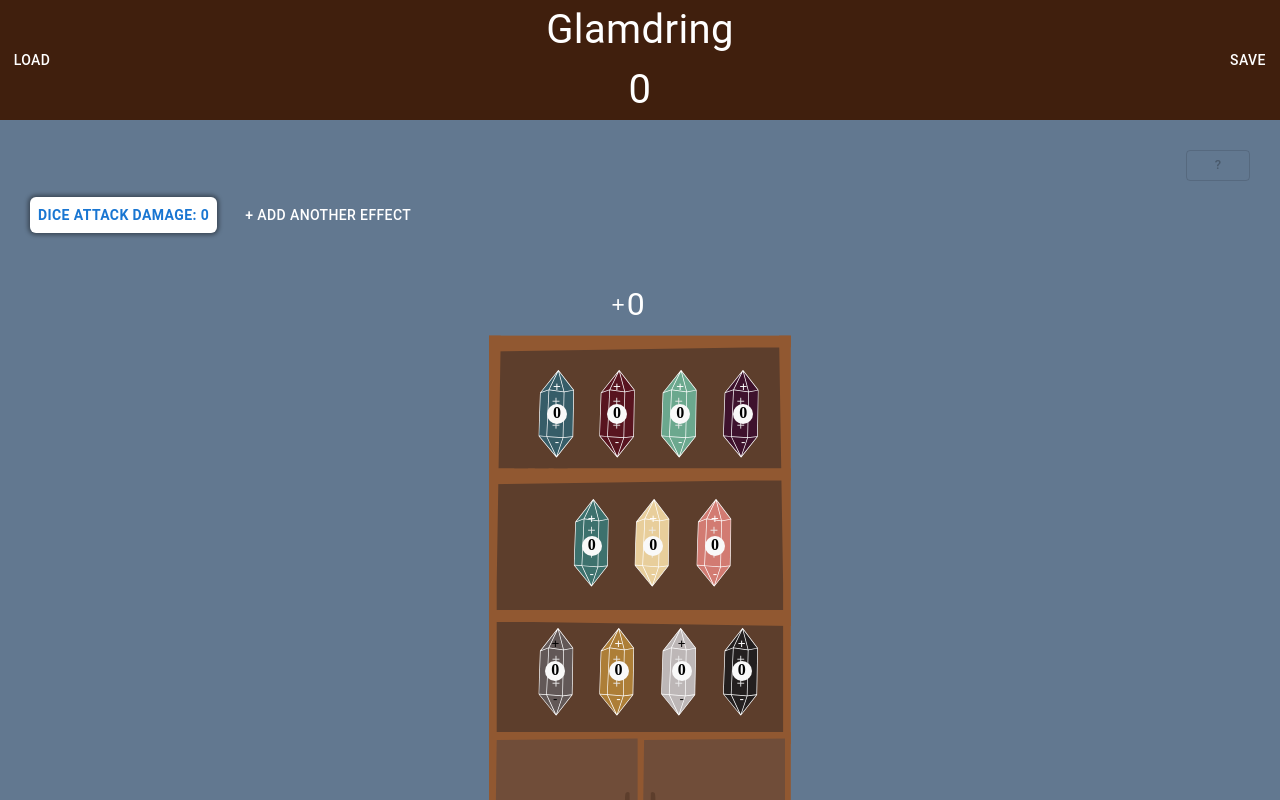
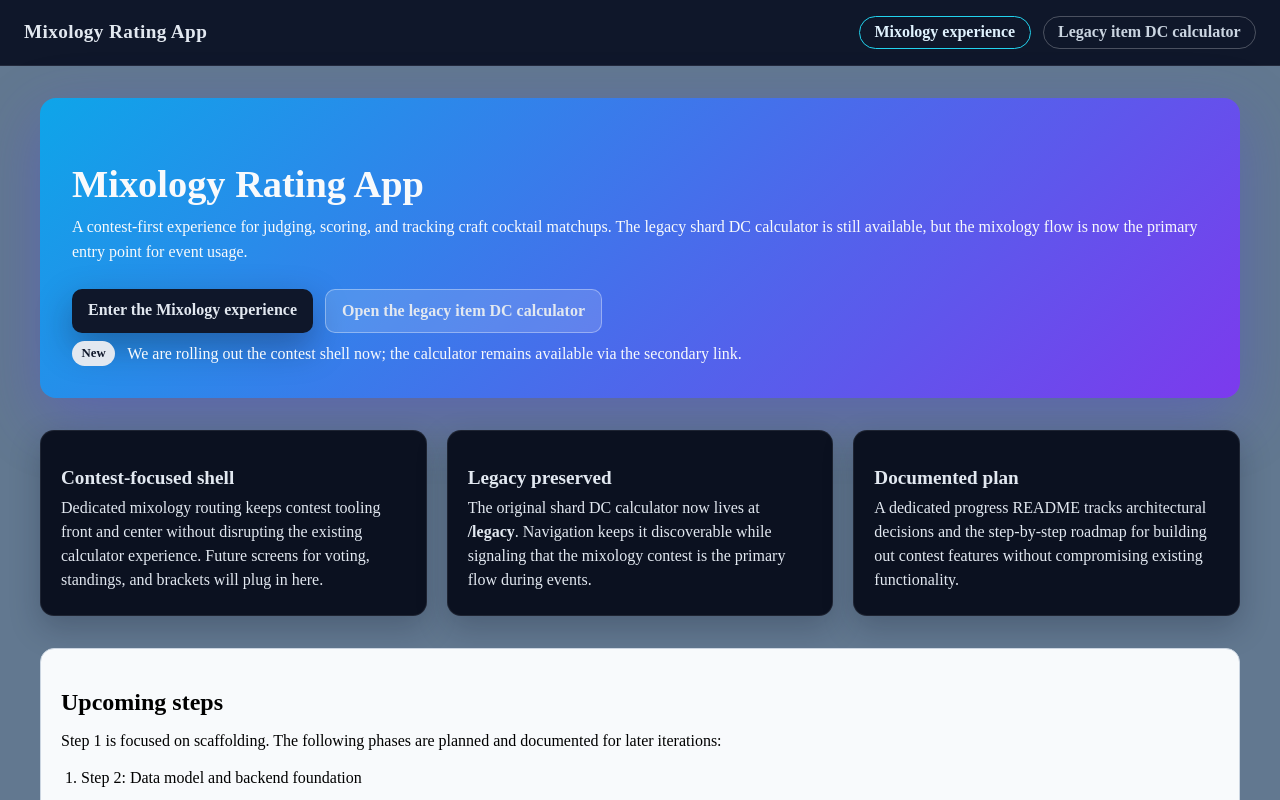
Before and after one commit to The-INTJ/item-dc-calculator, a Next.js app: page / in a window 1280 px wide. Shown: the top 800 px of the page. Built offline with nearby package versions, Linux system fonts and the light colour scheme.

Commit message:
Add mixology scaffolding and document coexistence

```diff
--- a/app/globals.scss
+++ b/app/globals.scss
@@ -5,3 +5,184 @@
 @import '../src/EffectItem.scss';
 @import '../src/PlayerChance.scss';
 @import '../src/Header/header.scss';
+
+.site-header {
+  align-items: center;
+  background: #0f172a;
+  border-bottom: 1px solid rgba(255, 255, 255, 0.08);
+  color: #e2e8f0;
+  display: flex;
+  gap: 1.5rem;
+  justify-content: space-between;
+  padding: 1rem 1.5rem;
+}
+
+.site-header__brand {
+  font-size: 1.2rem;
+  font-weight: 700;
+  letter-spacing: 0.02em;
+}
+
+.site-nav {
+  align-items: center;
+  display: flex;
+  gap: 0.75rem;
+}
+
+.site-nav__link {
+  border: 1px solid #22d3ee;
+  border-radius: 999px;
+  color: #e0f2fe;
+  font-weight: 600;
+  padding: 0.4rem 0.9rem;
+  text-decoration: none;
+  transition: background 0.2s ease, color 0.2s ease, border-color 0.2s ease;
+}
+
+.site-nav__link:hover {
+  background: #22d3ee;
+  color: #0b1120;
+}
+
+.site-nav__link--secondary {
+  border-color: rgba(255, 255, 255, 0.25);
+  color: #cbd5e1;
+}
+
+.site-nav__link--secondary:hover {
+  border-color: #94a3b8;
+  background: #e2e8f0;
+  color: #0f172a;
+}
+
+.site-main {
+  margin: 0 auto;
+  max-width: 1200px;
+  padding: 2rem 1.5rem 3rem;
+  width: 100%;
+}
+
+.mixology-landing {
+  display: flex;
+  flex-direction: column;
+  gap: 2rem;
+}
+
+.mixology-hero {
+  background: linear-gradient(135deg, #0ea5e9, #7c3aed);
+  border-radius: 16px;
+  color: #f8fafc;
+  padding: 2rem;
+  box-shadow: 0 20px 60px rgba(79, 70, 229, 0.35);
+}
+
+.mixology-hero h1 {
+  font-size: clamp(2.1rem, 3vw, 2.8rem);
+  margin-bottom: 0.5rem;
+}
+
+.mixology-hero p {
+  line-height: 1.6;
+  margin: 0.25rem 0 0;
+}
+
+.mixology-actions {
+  display: flex;
+  flex-wrap: wrap;
+  gap: 0.75rem;
+  margin: 1.5rem 0 0.5rem;
+}
+
+.button-primary,
+.button-secondary {
+  border-radius: 10px;
+  border: none;
+  cursor: pointer;
+  font-weight: 700;
+  padding: 0.75rem 1rem;
+  text-decoration: none;
+  transition: transform 0.15s ease, box-shadow 0.2s ease, background 0.2s ease;
+}
+
+.button-primary {
+  background: #0f172a;
+  box-shadow: 0 14px 35px rgba(15, 23, 42, 0.35);
+  color: #e2e8f0;
+}
+
+.button-primary:hover {
+  transform: translateY(-1px);
+  box-shadow: 0 18px 40px rgba(15, 23, 42, 0.4);
+}
+
+.button-secondary {
+  background: rgba(255, 255, 255, 0.14);
+  border: 1px solid rgba(255, 255, 255, 0.35);
+  color: #e2e8f0;
+}
+
+.button-secondary:hover {
+  background: rgba(255, 255, 255, 0.25);
+}
+
+.mixology-panels {
+  display: grid;
+  gap: 1.25rem;
+  grid-template-columns: repeat(auto-fit, minmax(260px, 1fr));
+}
+
+.mixology-card {
+  background: #0b1120;
+  border: 1px solid rgba(255, 255, 255, 0.08);
+  border-radius: 14px;
+  color: #e2e8f0;
+  padding: 1.25rem;
+  box-shadow: 0 12px 30px rgba(15, 23, 42, 0.25);
+}
+
+.mixology-card h2 {
+  font-size: 1.2rem;
+  margin-bottom: 0.4rem;
+}
+
+.mixology-card p {
+  line-height: 1.5;
+  margin: 0.2rem 0;
+}
+
+.mixology-roadmap {
+  background: #f8fafc;
+  border: 1px solid #cbd5e1;
+  border-radius: 14px;
+  padding: 1.25rem;
+}
+
+.mixology-roadmap h2 {
+  margin-bottom: 0.6rem;
+}
+
+.mixology-roadmap ol {
+  margin: 0;
+  padding-left: 1.25rem;
+}
+
+.mixology-roadmap li {
+  line-height: 1.5;
+  margin-bottom: 0.35rem;
+}
+
+.legacy-note {
+  align-items: center;
+  display: flex;
+  gap: 0.75rem;
+  margin-top: 0.4rem;
+}
+
+.badge-muted {
+  background: #e2e8f0;
+  border-radius: 999px;
+  color: #0f172a;
+  font-size: 0.8rem;
+  font-weight: 700;
+  padding: 0.15rem 0.6rem;
+}
--- a/app/layout.tsx
+++ b/app/layout.tsx
@@ -1,15 +1,29 @@
 import type { ReactNode } from 'react';
+import Link from 'next/link';
 import './globals.scss';
 
 export const metadata = {
-  title: 'Shard DC Calculator',
-  description: 'Calculate item DC values and shard odds.',
+  title: 'Mixology Rating App | Shard DC Calculator',
+  description: 'Mixology contest rating experience alongside the legacy Shard DC calculator.',
 };
 
 export default function RootLayout({ children }: { children: ReactNode }) {
   return (
     <html lang="en">
-      <body>{children}</body>
+      <body>
+        <header className="site-header">
+          <div className="site-header__brand">Mixology Rating App</div>
+          <nav className="site-nav">
+            <Link href="/mixology" className="site-nav__link">
+              Mixology experience
+            </Link>
+            <Link href="/legacy" className="site-nav__link site-nav__link--secondary">
+              Legacy item DC calculator
+            </Link>
+          </nav>
+        </header>
+        <main className="site-main">{children}</main>
+      </body>
     </html>
   );
 }
--- a/app/page.tsx
+++ b/app/page.tsx
@@ -1,7 +1,73 @@
-'use client';
+import Link from 'next/link';
 
-import App from '@/src/App';
+const roadmapSteps = [
+  'Step 2: Data model and backend foundation',
+  'Step 3: Authentication, roles, and basic access control',
+  'Step 4: Contest and drink management (admin)',
+  'Step 5: Current drink flow and basic voting',
+  'Step 6: Live leaderboard and standings',
+  'Step 7: Bracket modeling and display',
+  'Step 8: Invite URL and cookie-based account creation',
+  'Step 9: Polishing, analytics, and documentation cleanup',
+];
 
 export default function HomePage() {
-  return <App />;
+  return (
+    <div className="mixology-landing">
+      <section className="mixology-hero">
+        <h1>Mixology Rating App</h1>
+        <p>
+          A contest-first experience for judging, scoring, and tracking craft cocktail matchups.
+          The legacy shard DC calculator is still available, but the mixology flow is now the
+          primary entry point for event usage.
+        </p>
+        <div className="mixology-actions">
+          <Link href="/mixology" className="button-primary">
+            Enter the Mixology experience
+          </Link>
+          <Link href="/legacy" className="button-secondary">
+            Open the legacy item DC calculator
+          </Link>
+        </div>
+        <p className="legacy-note">
+          <span className="badge-muted">New</span>
+          <span>We are rolling out the contest shell now; the calculator remains available via the secondary link.</span>
+        </p>
+      </section>
+
+      <section className="mixology-panels">
+        <div className="mixology-card">
+          <h2>Contest-focused shell</h2>
+          <p>
+            Dedicated mixology routing keeps contest tooling front and center without disrupting the existing
+            calculator experience. Future screens for voting, standings, and brackets will plug in here.
+          </p>
+        </div>
+        <div className="mixology-card">
+          <h2>Legacy preserved</h2>
+          <p>
+            The original shard DC calculator now lives at <strong>/legacy</strong>. Navigation keeps it discoverable
+            while signaling that the mixology contest is the primary flow during events.
+          </p>
+        </div>
+        <div className="mixology-card">
+          <h2>Documented plan</h2>
+          <p>
+            A dedicated progress README tracks architectural decisions and the step-by-step roadmap for
+            building out contest features without compromising existing functionality.
+          </p>
+        </div>
+      </section>
+
+      <section className="mixology-roadmap">
+        <h2>Upcoming steps</h2>
+        <p>Step 1 is focused on scaffolding. The following phases are planned and documented for later iterations:</p>
+        <ol>
+          {roadmapSteps.map((step) => (
+            <li key={step}>{step}</li>
+          ))}
+        </ol>
+      </section>
+    </div>
+  );
 }
```
Also changed, not shown: app/legacy/page.tsx (added, +10 -0 lines), app/mixology/page.tsx (added, +67 -0 lines), 1 other file (tests, documents, lock files or other folders).
